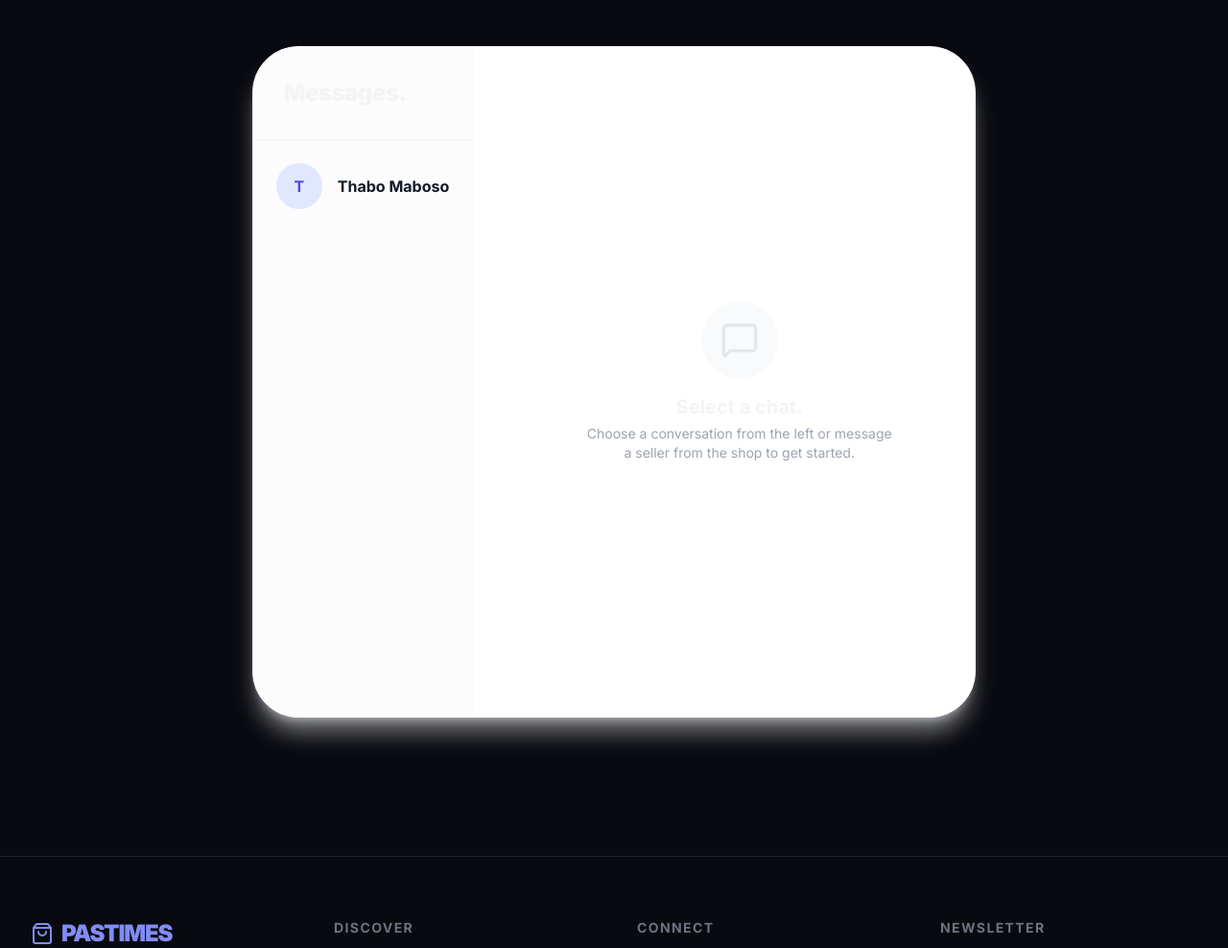
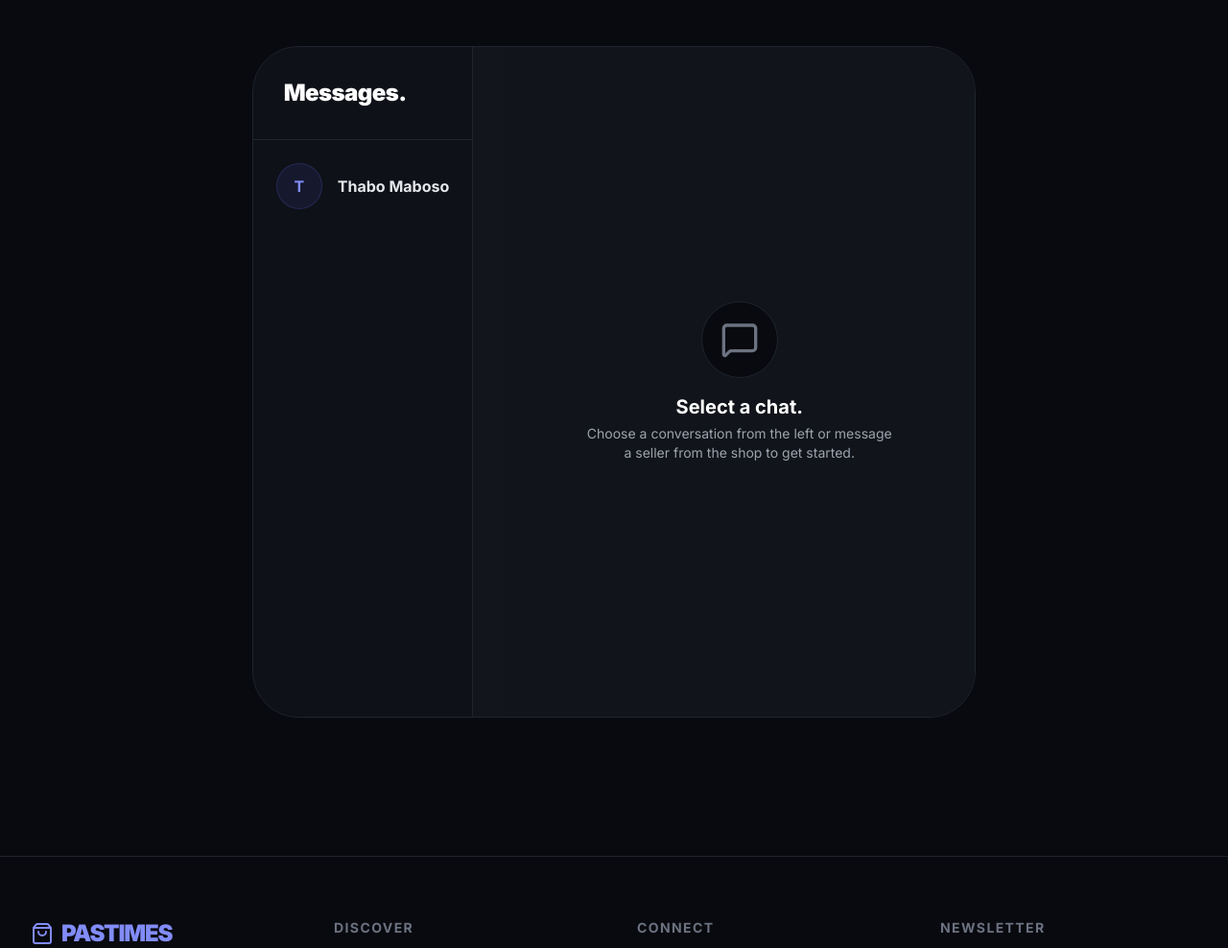
Before and after one commit to RC-WEDE6021-PART-2-AND-PART-3/rc-pta-wede6021-part2-and-3-website-developers, a PHP site: page /messaging.php in a window 1280 px wide. Shown: the part 65-1053 px from the top of the page at 96% size. Run offline with PHP 8.4, Linux system fonts and the light colour scheme; a user stored in the database is signed in; data comes from the database, SQL or seed files in the repository; tables that the repository leaves empty hold one stand-in row (values such as "Sample post"); some libraries are stand-ins or nearby versions.

Commit message:
Update messaging.php

```diff
--- a/messaging.php
+++ b/messaging.php
@@ -43,41 +43,41 @@ if ($sellerId > 0) {
 <?php include 'header.php'; ?>
 
 <main class="max-w-7xl mx-auto px-4 sm:px-6 lg:px-8 py-12">
-    <div class="grid md:grid-cols-3 gap-8 bg-white rounded-[3rem] border border-gray-100 overflow-hidden shadow-xl shadow-gray-200/50 min-h-[700px]">
+    <div class="grid md:grid-cols-3 gap-8 bg-darkCard rounded-[3rem] border border-darkBorder overflow-hidden min-h-[700px]">
         <!-- Inbox List -->
-        <div class="border-r border-gray-50 flex flex-col h-full bg-gray-50/50">
-            <div class="p-8 border-b border-gray-100">
-                <h2 class="text-2xl font-black tracking-tight">Messages.</h2>
+        <div class="border-r border-darkBorder flex flex-col h-full bg-darkBg/40">
+            <div class="p-8 border-b border-darkBorder">
+                <h2 class="text-2xl font-black tracking-tight text-white">Messages.</h2>
             </div>
             <div class="flex-1 overflow-y-auto">
                 <?php if($convResult && $convResult->num_rows > 0): ?>
                     <?php while($conv = $convResult->fetch_assoc()): ?>
-                        <a href="messaging.php?sellerId=<?php echo $conv['otherUserId']; ?>" class="block p-6 hover:bg-white transition-colors <?php echo ($sellerId == $conv['otherUserId']) ? 'bg-white' : ''; ?>">
+                        <a href="messaging.php?sellerId=<?php echo $conv['otherUserId']; ?>" class="block p-6 hover:bg-darkCard transition-all <?php echo ($sellerId == $conv['otherUserId']) ? 'bg-indigo-500/5 border-l-4 border-indigo-500' : ''; ?>">
                             <div class="flex items-center gap-4">
-                                <div class="w-12 h-12 bg-indigo-100 rounded-full flex items-center justify-center font-bold text-indigo-600">
+                                <div class="w-12 h-12 bg-indigo-500/10 border border-indigo-500/20 rounded-full flex items-center justify-center font-bold text-indigo-400">
                                     <?php echo strtoupper(substr($conv['otherUserName'], 0, 1)); ?>
                                 </div>
-                                <div class="font-bold text-gray-900"><?php echo $conv['otherUserName']; ?></div>
+                                <div class="font-bold text-gray-200"><?php echo $conv['otherUserName']; ?></div>
                             </div>
                         </a>
-                    <?php endwhile; ?>
+                     <?php endwhile; ?>
                 <?php else: ?>
-                    <div class="p-8 text-center text-gray-400 font-medium">No messages yet.</div>
+                    <div class="p-8 text-center text-gray-500 font-medium">No messages yet.</div>
                 <?php endif; ?>
             </div>
         </div>
 
         <!-- Chat Window -->
-        <div class="md:col-span-2 flex flex-col h-full bg-white">
+        <div class="md:col-span-2 flex flex-col h-full bg-darkCard">
             <?php if ($sellerId > 0):
                 $otherUser = $conn->query("SELECT fullName FROM users WHERE userId = $sellerId")->fetch_assoc();
             ?>
-                <div class="p-6 border-b border-gray-100 flex items-center justify-between">
+                <div class="p-6 border-b border-darkBorder flex items-center justify-between">
                     <div class="flex items-center gap-4">
-                        <div class="w-10 h-10 bg-indigo-100 rounded-full flex items-center justify-center font-bold text-indigo-600">
+                        <div class="w-10 h-10 bg-indigo-500/10 border border-indigo-500/20 rounded-full flex items-center justify-center font-bold text-indigo-400">
                             <?php echo strtoupper(substr($otherUser['fullName'], 0, 1)); ?>
                         </div>
-                        <div class="font-bold text-lg"><?php echo $otherUser['fullName']; ?></div>
+                        <div class="font-bold text-lg text-white"><?php echo $otherUser['fullName']; ?></div>
                     </div>
                 </div>
 
@@ -87,34 +87,34 @@ if ($sellerId > 0) {
                             $isMine = ($msg['senderId'] == $userId);
                         ?>
                             <div class="flex <?php echo $isMine ? 'justify-end' : 'justify-start'; ?>">
-                                <div class="max-w-[80%] <?php echo $isMine ? 'bg-indigo-600 text-white rounded-t-2xl rounded-l-2xl' : 'bg-gray-100 text-gray-900 rounded-t-2xl rounded-r-2xl'; ?> p-4 text-sm font-medium shadow-sm">
+                                <div class="max-w-[80%] <?php echo $isMine ? 'bg-indigo-600 text-white rounded-t-2xl rounded-l-2xl' : 'bg-[#1e222d] border border-darkBorder text-gray-200 rounded-t-2xl rounded-r-2xl'; ?> p-4 text-sm font-medium shadow-sm">
                                     <?php echo $msg['content']; ?>
                                     <div class="text-[8px] opacity-60 mt-1 uppercase font-bold tracking-widest"><?php echo date('H:i', strtotime($msg['createdAt'])); ?></div>
                                 </div>
                             </div>
                         <?php endwhile; ?>
                     <?php else: ?>
-                        <div class="flex-1 flex items-center justify-center text-gray-400 italic">Start the conversation...</div>
+                        <div class="flex-1 flex items-center justify-center text-gray-500 italic">Start the conversation...</div>
                     <?php endif; ?>
                 </div>
 
-                <div class="p-6 border-t border-gray-100 bg-gray-50/30">
+                <div class="p-6 border-t border-darkBorder bg-darkBg/20">
                     <form method="POST" class="flex gap-4">
                         <input type="hidden" name="receiverId" value="<?php echo $sellerId; ?>">
                         <input type="hidden" name="productId" value="<?php echo $productId; ?>">
-                        <input type="text" name="content" required placeholder="Type your message..." class="flex-1 bg-white border border-gray-100 px-6 py-4 rounded-full text-sm focus:ring-2 focus:ring-indigo-100 transition-all outline-none">
-                        <button type="submit" name="sendMessage" class="bg-indigo-600 text-white p-4 rounded-full hover:bg-indigo-700 transition-all shadow-lg shadow-indigo-100">
+                        <input type="text" name="content" required placeholder="Type your message..." class="flex-1 bg-darkBg border border-darkBorder text-gray-100 placeholder-gray-500 px-6 py-4 rounded-full text-sm focus:ring-2 focus:ring-indigo-500/50 transition-all outline-none">
+                        <button type="submit" name="sendMessage" class="bg-indigo-600 text-white p-4 rounded-full hover:bg-indigo-500 transition-all shadow-lg shadow-indigo-650/20">
                             <i data-lucide="send" class="w-5 h-5"></i>
                         </button>
                     </form>
                 </div>
             <?php else: ?>
-                <div class="flex-1 flex flex-col items-center justify-center text-center p-12 space-y-4">
-                    <div class="w-20 h-20 bg-gray-50 rounded-full flex items-center justify-center">
-                        <i data-lucide="message-square" class="w-10 h-10 text-gray-200"></i>
+                <div class="flex-1 flex flex-col items-center justify-center text-center p-12 space-y-4 bg-darkBg/10">
+                    <div class="w-20 h-20 bg-darkBg border border-darkBorder rounded-full flex items-center justify-center">
+                        <i data-lucide="message-square" class="w-10 h-10 text-gray-500"></i>
                     </div>
                     <div class="space-y-1">
-                        <h3 class="text-xl font-bold">Select a chat.</h3>
+                        <h3 class="text-xl font-bold text-white">Select a chat.</h3>
                         <p class="text-gray-400 text-sm max-w-xs mx-auto">Choose a conversation from the left or message a seller from the shop to get started.</p>
                     </div>
                 </div>
```
